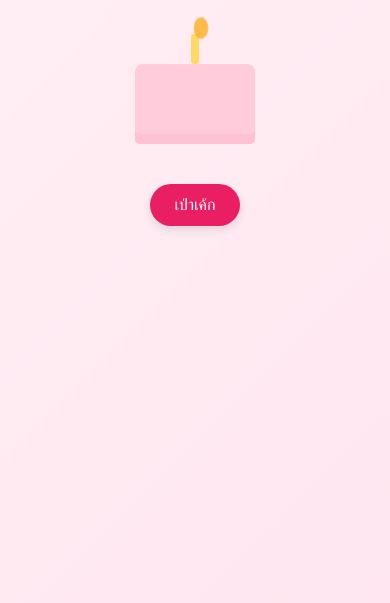
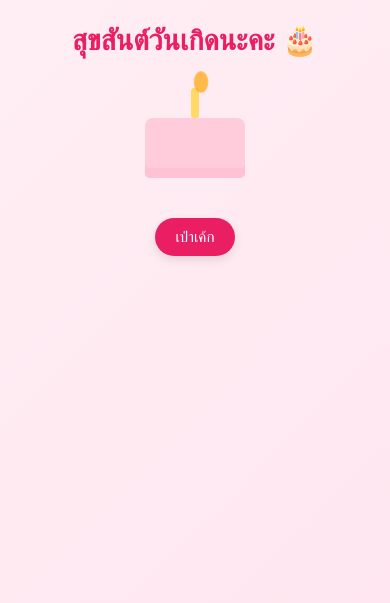
Before and after one commit to pactpact/HBD, a plain HTML site: page index3.html in a window 390 px wide. Shown: the part 241-844 px from the top of the page. Drawn offline with Linux system fonts and the light colour scheme.

Commit message:
Update index3.html

```diff
--- a/index3.html
+++ b/index3.html
@@ -1,12 +1,13 @@
 <!DOCTYPE html>
 <html lang="th">
 <head>
-  <meta charset="UTF-8">
+  <meta charset="UTF-8" />
+  <meta name="viewport" content="width=device-width, initial-scale=1.0"/>
   <title>Happy Birthday!</title>
   <style>
     body {
       margin: 0;
-      padding: 0;
+      padding: 0 10px;
       background: linear-gradient(135deg, #fff0f5, #ffe6f0);
       font-family: 'Segoe UI', sans-serif;
       display: flex;
@@ -14,22 +15,26 @@
       align-items: center;
       justify-content: center;
       height: 100vh;
-      overflow: hidden;
+      overflow-x: hidden;
+      overflow-y: auto;
       gap: 10px;
+      text-align: center;
     }
 
     h1 {
-       font-size: 2.4em;
-  color: #e91e63;
-  margin-top: -40px;
-  margin-bottom: 70px; /* เพิ่มระยะห่างตรงนี้ */
-  animation: fadeIn 1s ease-in-out;
+      font-size: 2.2em;
+      color: #e91e63;
+      margin-top: 20px;
+      margin-bottom: 50px;
+      animation: fadeIn 1s ease-in-out;
     }
 
     .cake {
       position: relative;
-      width: 120px;
-      height: 80px;
+      width: 30vw;
+      max-width: 150px;
+      height: 20vw;
+      max-height: 100px;
       background: #ffccdc;
       border-radius: 8px 8px 5px 5px;
       box-shadow: inset 0 -10px #ffc1d4;
@@ -60,12 +65,6 @@
       transition: opacity 0.5s ease;
     }
 
-    @keyframes flicker {
-      0% { opacity: 1; transform: scale(1); }
-      50% { opacity: 0.7; transform: scale(1.2); }
-      100% { opacity: 1; transform: scale(1); }
-    }
-
     button {
       margin-top: 30px;
       padding: 12px 24px;
@@ -77,7 +76,7 @@
       cursor: pointer;
       transition: background 0.3s ease;
       box-shadow: 0 4px 10px rgba(0,0,0,0.1);
-       margin-bottom: 70px;
+      margin-bottom: 30px;
     }
 
     button:hover {
@@ -85,13 +84,14 @@
     }
 
     .message {
-      margin-top: 30px;
-      font-size: 1.2em;
+      margin-top: 20px;
+      font-size: 1.1em;
       text-align: center;
       color: #444;
-      max-width: 600px;
+      max-width: 90%;
       opacity: 0;
       transition: opacity 1s ease;
+      line-height: 1.5;
     }
 
     .message.show {
@@ -106,6 +106,12 @@
       top: 0;
       animation: fall 3s linear forwards;
       border-radius: 50%;
+    }
+
+    @keyframes flicker {
+      0% { opacity: 1; transform: scale(1); }
+      50% { opacity: 0.7; transform: scale(1.2); }
+      100% { opacity: 1; transform: scale(1); }
     }
 
     @keyframes fall {
@@ -123,6 +129,27 @@
     @keyframes riseUp {
       from { transform: translateY(50px); opacity: 0; }
       to { transform: translateY(0); opacity: 1; }
+    }
+
+    /* 📱 Responsive styles */
+    @media (max-width: 600px) {
+      h1 {
+        font-size: 1.8em;
+      }
+
+      .cake {
+        width: 100px;
+        height: 60px;
+      }
+
+      button {
+        font-size: 0.95em;
+        padding: 10px 20px;
+      }
+
+      .message {
+        font-size: 1em;
+      }
     }
   </style>
 </head>
```
